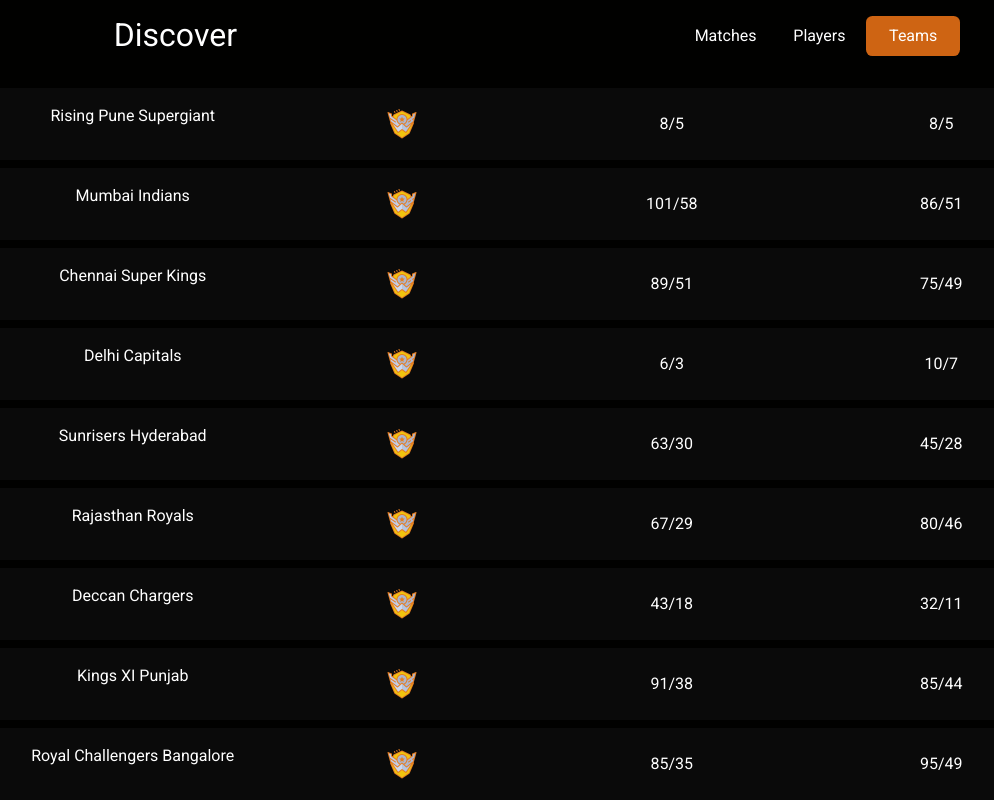
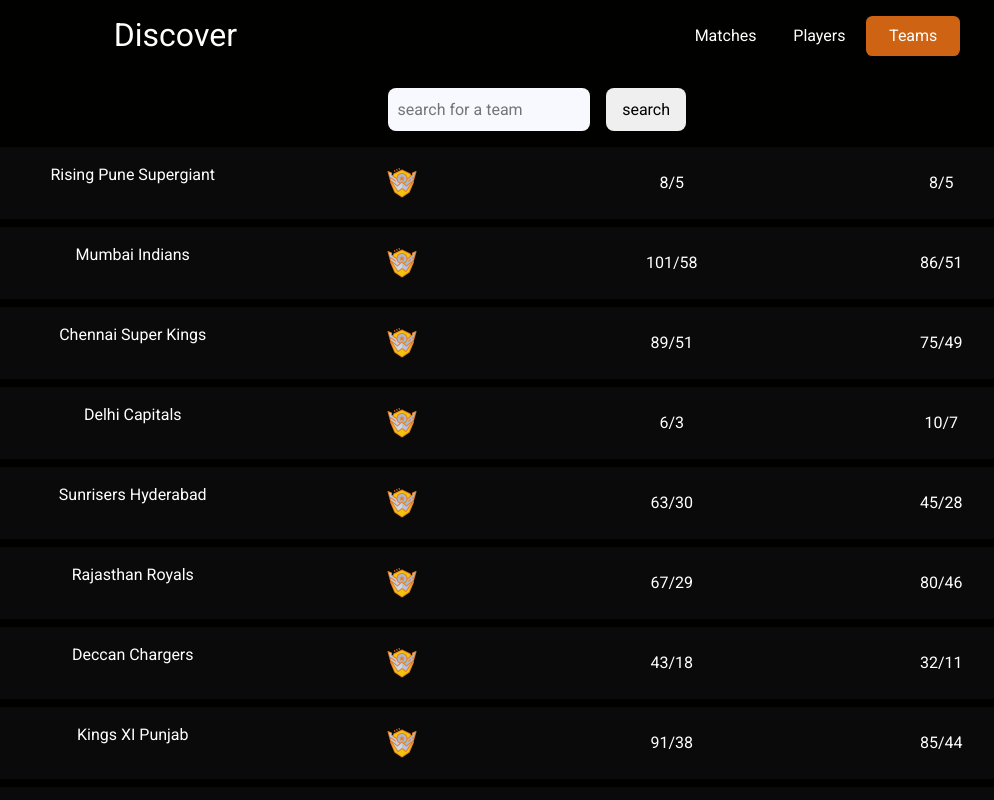
Before and after one commit to miyaParker/discover, a Vue app: page / in a window 1280 px wide. Both pictures are taken after a click on the item "Teams". Shown: the top 800 px of the page, without its empty margins (103-1097 px from the left). Built offline with nearby package versions, Linux system fonts and the light colour scheme.

Commit message:
modified table

```diff
--- a/src/components/Matches.vue
+++ b/src/components/Matches.vue
@@ -188,7 +188,7 @@
 .grid {
   display: grid;
   grid-template-columns: repeat(auto-fit, minmax(320px, 1fr));
-  grid-gap: 1rem;
+  grid-gap: .5rem;
   margin: 1rem 0;
 }
 .flex {
--- a/src/components/Players.vue
+++ b/src/components/Players.vue
@@ -118,7 +118,7 @@
 .grid-display {
   display: grid;
   grid-template-columns: repeat(auto-fit, minmax(250px, 1fr));
-  grid-gap: 1rem;
+  grid-gap: .5rem;
   margin: 1rem 0;
 }
 .flex {
--- a/src/components/Search.vue
+++ b/src/components/Search.vue
@@ -41,4 +41,8 @@
   border: none;
   padding: 0.6rem 1rem;
 }
+button:hover{
+  background-color: #ce6413;
+  color: white;
+}
 </style>
--- a/src/components/Teams.vue
+++ b/src/components/Teams.vue
@@ -1,5 +1,6 @@
 <template>
   <div class="container">
+    <Search :placeholder="'search for a team'" @input="searchInput" class="mb-3"/>
     <div v-for="team in teams" :key="team.team">
       <div class="card">
         <div class="grid-display">
@@ -18,8 +19,19 @@
 </template>
 <script>
 import teams from "../data/teams.json";
+import Search from "./Search"
 export default {
   name: "Teams",
+  components:{
+    Search
+  },
+  methods:{
+ searchInput(value) {
+      this.teams = this.teams.filter((team) =>
+        Object.values(team).includes(value)
+      );
+    },
+  },
   data() {
     return {
       teams,
```
